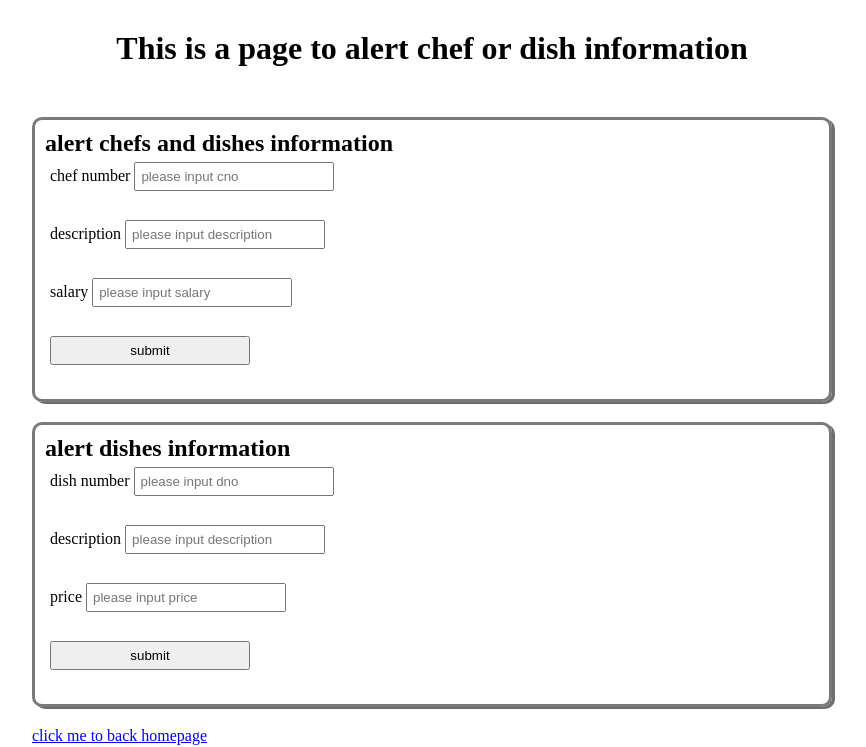
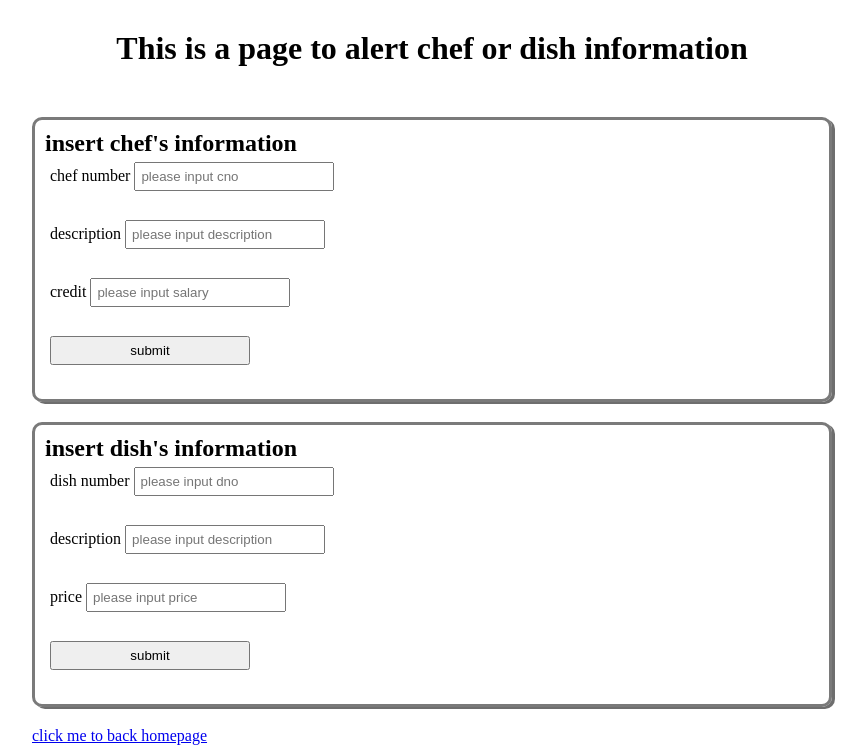
Before and after one commit to robotzzh/npu_database, a Django app: page /chefs//alert in a window 1280 px wide. Shown: the top 747 px of the page, without its empty margins (208-1074 px from the left). Run offline with Django 4.2, Linux system fonts and the light colour scheme.

Commit message:
Add files via upload

```diff
--- a/online_restaurant/chefs/templates/chefs/alert.html
+++ b/online_restaurant/chefs/templates/chefs/alert.html
@@ -15,7 +15,7 @@
         -->
         <div class='box'>
 
-            <h2>alert chefs and dishes information</h2>
+            <h2>insert chef's information</h2>
             <label>
                 <span>chef number</span>
                 <input id="cno" name='chef_cno' type="number" placeholder="please input cno"/>
@@ -27,39 +27,45 @@
             </label>
             <br>
             <label>
-                <span>salary</span>
+                <span>credit</span>
                 <input id="salary" name="chef_salary" type="number" placeholder="please input salary"/>
             </label>
             <br>
             <label>
-                <input  type="submit" class="text" value="submit"/>
+                <input type="submit" name="chef_submit" class="text" value="submit"/>
             </label>
             <br>
         </div>
-
+    {% csrf_token %}<!--django中必须按字段-->
     </form>
     <form action="{%url '/alert' %}" method="POST" class="">
         <div class="box">
             <!--input your code-->
-            <h2>alert dishes information</h2>
+            <h2>insert dish's information</h2>
+
         {% csrf_token %}<!--django中必须按字段-->
         <label>
                 <span>dish number</span>
-            <input id="dno" name="dish_dno" type="number" placeholder="please input dno"/>
-        </label><br>
+                <input id="dno" name='dish_dno' type="number" placeholder="please input dno"/>
+            </label><!--后端通过名识别提交-->
+            <br>
             <label>
                 <span>description</span>
                 <input id="dish_description" name='dish_description' type="text" placeholder="please input description"/>
-        </label><br>
+            </label>
+            <br>
             <label>
                 <span>price</span>
-            <input id="price" name="chef_price" type="number" placeholder="please input price"/>
-        </label><br>
+                <input id="price" name="dish_price" type="text" placeholder="please input price"/>
+            </label>
+            <br>
             <label>
-            <input  type="submit" class="text" value="submit"/>
-        </label><br>
+                <input type="submit" name='dish_submit' class="text" value="submit"/>
+            </label>
+            <br>
         </div>
     </form>
+
     <a href="http://127.0.0.1:8000/chefs/">
         click me to back homepage
     </a>
--- a/online_restaurant/chefs/templates/chefs/delete.html
+++ b/online_restaurant/chefs/templates/chefs/delete.html
@@ -18,7 +18,7 @@
                 <input id="chef_cno" name='cno' type="text" placeholder="please input cno"/>
             </label>
             <label>
-                <input type="submit" class="text" value="submit"/>
+                <input type="submit" name='delete_cno' class="text" value="submit"/>
             </label>
             <br>
         </div>
@@ -32,7 +32,7 @@
                 <input id="dish_dno" name='dno' type="text" placeholder="please input dno"/>
             </label>
             <label>
-                <input type="submit" class="text" value="submit"/>
+                <input type="submit" name='delete_dno' class="text" value="submit"/>
             </label>
             <br>
         </div>
--- a/online_restaurant/chefs/templates/chefs/select.html
+++ b/online_restaurant/chefs/templates/chefs/select.html
@@ -17,7 +17,7 @@
                 <input id="chef_cno" name='cno' type="text" placeholder="please input sno"/>
             </label>
             <label>
-                <input type="submit" class="text" value="submit"/>
+                <input type="submit" name="submit_cno" class="text" value="submit"/>
             </label>
             <br>
         </div>
@@ -31,7 +31,7 @@
                 <input id="dish_dno" name='dno' type="text" placeholder="please input dno"/>
             </label>
             <label>
-                <input type="submit" class="text" value="submit"/>
+                <input type="submit" name="submit_dno" class="text" value="submit"/>
             </label>
             <br>
         </div>
--- a/online_restaurant/chefs/urls.py
+++ b/online_restaurant/chefs/urls.py
@@ -9,5 +9,8 @@ urlpatterns = [
     path("/delete", views.delete, name='/delete'),
     path("/alert", views.alert, name='/alert'),
     path("/select", views.select, name='/select'),
+    path("/grab1", views.grab, name='/grab1'),
+    path("/grab2", views.grab, name='/grab2'),
+    path("/grab3", views.grab, name='/grab3'),
     path("", views.kitchen, name='/kitchen')
 ]
--- a/online_restaurant/chefs/views.py
+++ b/online_restaurant/chefs/views.py
@@ -1,9 +1,11 @@
 from django.shortcuts import render
-
+import json
+from django.http import HttpResponse
+from .models import chef, dish
+from django.urls import resolve
+import queue
 # Create your views here.
-def insert(request):
-    if request.method == 'GET':
-        return render(request, 'chefs/insert.html')
+df_queue = queue.Queue()
 
 
 def kitchen(request):
@@ -11,15 +13,135 @@ def kitchen(request):
         return render(request, 'chefs/kitchen.html')
 
 
+def insert(request):
+    str_home = "http://127.0.0.1:8000/chefs//insert"
+    if request.method == 'GET':
+        return render(request, 'chefs/insert.html')
+    if request.method == 'POST':
+        try:
+            if 'chef_submit' in request.POST:
+                cno = request.POST["chef_cno"]
+                c_description = request.POST["chef_description"]
+                salary = request.POST["chef_salary"]
+                if int(cno) <= 0 or int(salary) < 0:
+                    return render(request, "chefs/error.html", {"error": " negative input", "home": str_home})
+                if chef.objects.filter(cno=cno):
+                    return render(request, "chefs/error.html", {"error": " the tuple exists", "home": str_home})
+                if int(cno) > 0 or int(salary) >= 0:
+                    temp_chef = chef(cno, c_description, salary)
+                    temp_chef.save()
+                    return render(request, "chefs/successful.html", {"home": str_home, "part": " insert"})
+            if 'dish_submit' in request.POST:
+                dno = request.POST['dish_dno']
+                d_description = request.POST['dish_description']
+                price = request.POST['dish_price']
+                if int(dno) <= 0 or float(price) < 0:
+                    return render(request, "chefs/error.html", {"error": " negative input", "home": str_home})
+                if dish.objects.filter(dno=dno):
+                    return render(request, "chefs/error.html", {"error": " the tuple exists", "home": str_home})
+                if int(dno) > 0 or float(price) >= 0:
+                    temp_dish = dish(dno, d_description, price)
+                    temp_dish.save()
+                    return render(request, "chefs/successful.html", {"home": str_home, "part": " insert"})
+                return render(request, "chefs/successful.html",  {"home": str_home, "part": " insert"})
+        except Exception as e:
+            return render(request, "chefs/error.html", {"error": e, "home": str_home})
+
+
 def delete(request):
+    str_home = "http://127.0.0.1:8000/chefs//delete"
     if request.method == 'GET':
         return render(request, 'chefs/delete.html')
+    if request.method == 'POST':
+        try:
+            if 'delete_cno' in request.POST:
+                cno = request.POST["cno"]
+                chef_tuple = chef.objects.filter(cno=cno)
+                if chef_tuple:
+                    chef_tuple.delete()
+                    return render(request, "chefs/successful.html", {"home": str_home, "part": " chef_delete"})
+                if not chef_tuple:
+                    return render(request, "chefs/error.html", {"error": " this cno don't have chef", "home": str_home})
+            if 'delete_dno' in request.POST:
+                dno = request.POST['dno']
+                dish_tuple = dish.objects.filter(dno=dno)
+                if dish_tuple:
+                    dish_tuple.delete()
+                    return render(request, "chefs/successful.html", {"home": str_home, "part": " chef_delete"})
+                if not dish_tuple:
+                    return render(request, "chefs/error.html", {"error": " this dno don't have dish", "home": str_home})
+        except Exception as e:
+            return render(request, "chefs/error.html", {"error": e, "home": str_home})
+        return render(request, "chefs/error.html", {"error": " no delete", "home": str_home})
+
 
 def alert(request):
+    str_home = "http://127.0.0.1:8000/chefs//alert"
     if request.method == 'GET':
         return render(request, "chefs/alert.html")
+    if request.method == 'POST':
+        try:
+            if 'chef_submit' in request.POST:
+                cno = request.POST["chef_cno"]
+                c_description = request.POST["chef_description"]
+                salary = request.POST["chef_salary"]
+                if int(cno) <= 0 or int(salary) < 0:
+                    return render(request, "chefs/error.html", {"error": " negative input", "home": str_home})
+                if int(cno) > 0 or int(salary) >= 0:
+                    temp_chef = chef(cno, c_description, salary)
+                    temp_chef.save()
+                    return render(request, "chefs/successful.html", {"home": str_home, "part": " insert"})
+            if 'dish_submit' in request.POST:
+                dno = request.POST['dish_dno']
+                d_description = request.POST['dish_description']
+                price = request.POST['dish_price']
+                if int(dno) <= 0 or float(price) < 0:
+                    return render(request, "chefs/error.html", {"error": " negative input", "home": str_home})
+                if int(dno) > 0 or float(price) >= 0:
+                    temp_dish = dish(dno, d_description, price)
+                    temp_dish.save()
+                    return render(request, "chefs/successful.html", {"home": str_home, "part": " insert"})
+                return render(request, "chefs/successful.html",  {"home": str_home, "part": " insert"})
+        except Exception as e:
+            return render(request, "chefs/error.html", {"error": e, "home": str_home})
+
 
 
 def select(request):
+    str_home = "http://127.0.0.1:8000/chefs//alert"
     if request.method == 'GET':
         return render(request, "chefs/select.html")
+    if request.method == 'POST':
+        try:
+            if "submit_cno" in request.POST:
+                cno = request.POST["cno"]
+                show_chef = chef.objects.filter(cno=cno)
+                chef_information = ""
+                for i in show_chef:
+                    chef_information = chef_information+"chef number: "+str(i.cno)+"    "
+                    chef_information = chef_information+"description: "+str(i.description)+"    "
+                    chef_information = chef_information+"salary: "+str(i.salary)+"    "
+                return render(request, "chefs/showtable.html", {"home": str_home, "chef_information": chef_information})
+            if "submit_dno" in request.POST:
+                dno = request.POST['dno']
+                show_dish = dish.objects.filter(dno=dno)
+                dish_information = ""
+                for i in show_dish:
+                    dish_information = dish_information+"chef number: "+str(i.dno)+"    "
+                    dish_information = dish_information+"description: "+str(i.description)+"    "
+                    dish_information = dish_information+"salary: "+str(i.price)+"    "
+                return render(request, "chefs/showtable.html", {"home": str_home, "dish_information": dish_information})
+        except Exception as e:
+            return render(request, "chefs/error.html", {"error": e, "home": str_home})
+
+
+def grab(request):
+    str_home = "http://127.0.0.1:8000/chefs//grab"
+    resolver_match = resolve(request.path_info)
+    url_name = resolver_match.url_name
+    if url_name == '/grab1':
+        cno = 1
+    if url_name == '/grab2':
+        cno = 2
+    if url_name == '/grab3':
+        cno = 3
--- a/online_restaurant/customers/urls.py
+++ b/online_restaurant/customers/urls.py
@@ -2,4 +2,5 @@ from django.urls import path
 from . import views
 
 urlpatterns = [
+    path("", views.menu, name='/menu')
 ]
--- a/online_restaurant/online_restaurant/settings.py
+++ b/online_restaurant/online_restaurant/settings.py
@@ -81,7 +81,7 @@ DATABASES = {
         'ENGINE': 'django.db.backends.mysql',
         'NAME': 'online_restaurant',
         'USER': 'root',
-        'PASSWORD': '123456',
+        'PASSWORD': '12345678',
         'HOST': '127.0.0.1',
         'PORT': '3306',
     }
```
Also changed, not shown: online_restaurant/chefs/templates/chefs/error.html (added, +13 -0 lines), online_restaurant/chefs/templates/chefs/grab1.html (added, +10 -0 lines), online_restaurant/chefs/templates/chefs/insert.html (+5 -5 lines), online_restaurant/chefs/templates/chefs/kitchen.html (+6 -1 lines), online_restaurant/chefs/templates/chefs/showtable.html (added, +20 -0 lines), online_restaurant/chefs/templates/chefs/successful.html (added, +15 -0 lines), online_restaurant/customers/templates/customers/menu.html (added, +10 -0 lines), online_restaurant/customers/views.py (+10 -1 lines). Lines whose indentation alone changed are shown as unchanged.
